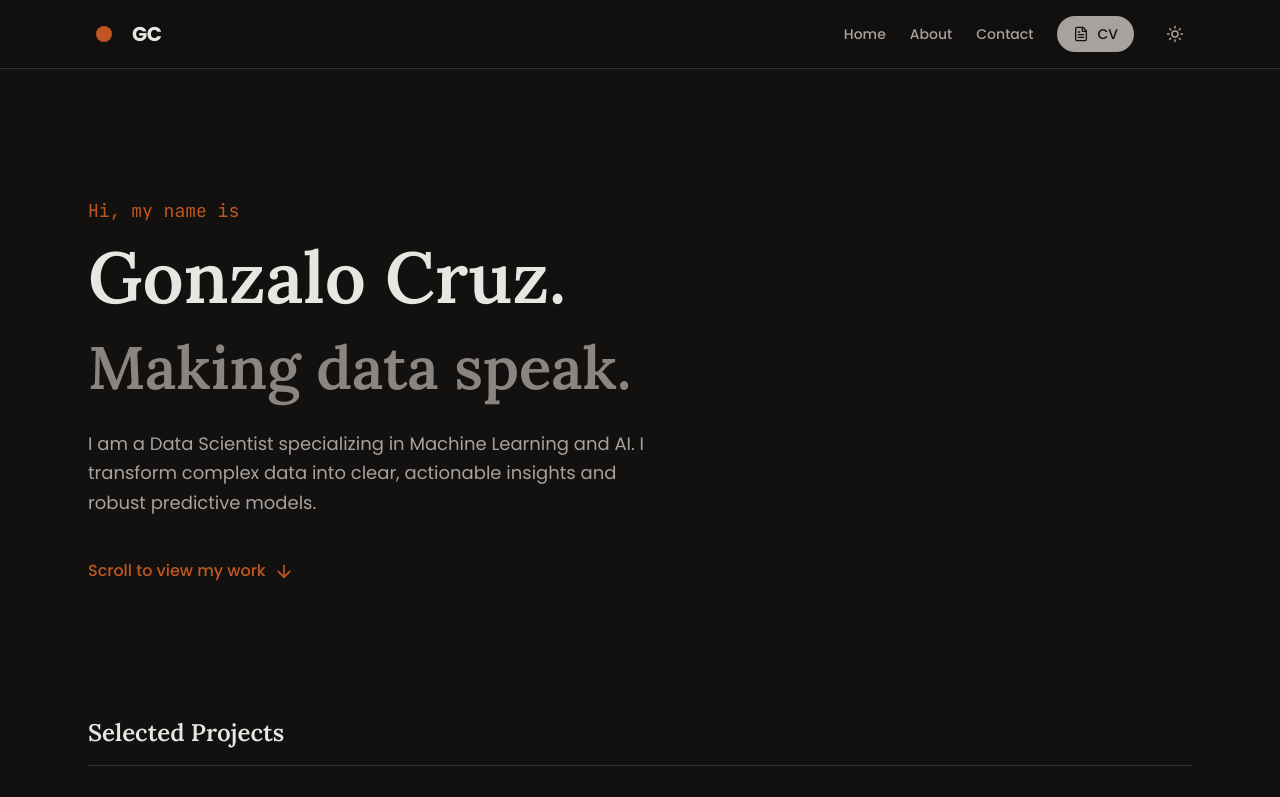
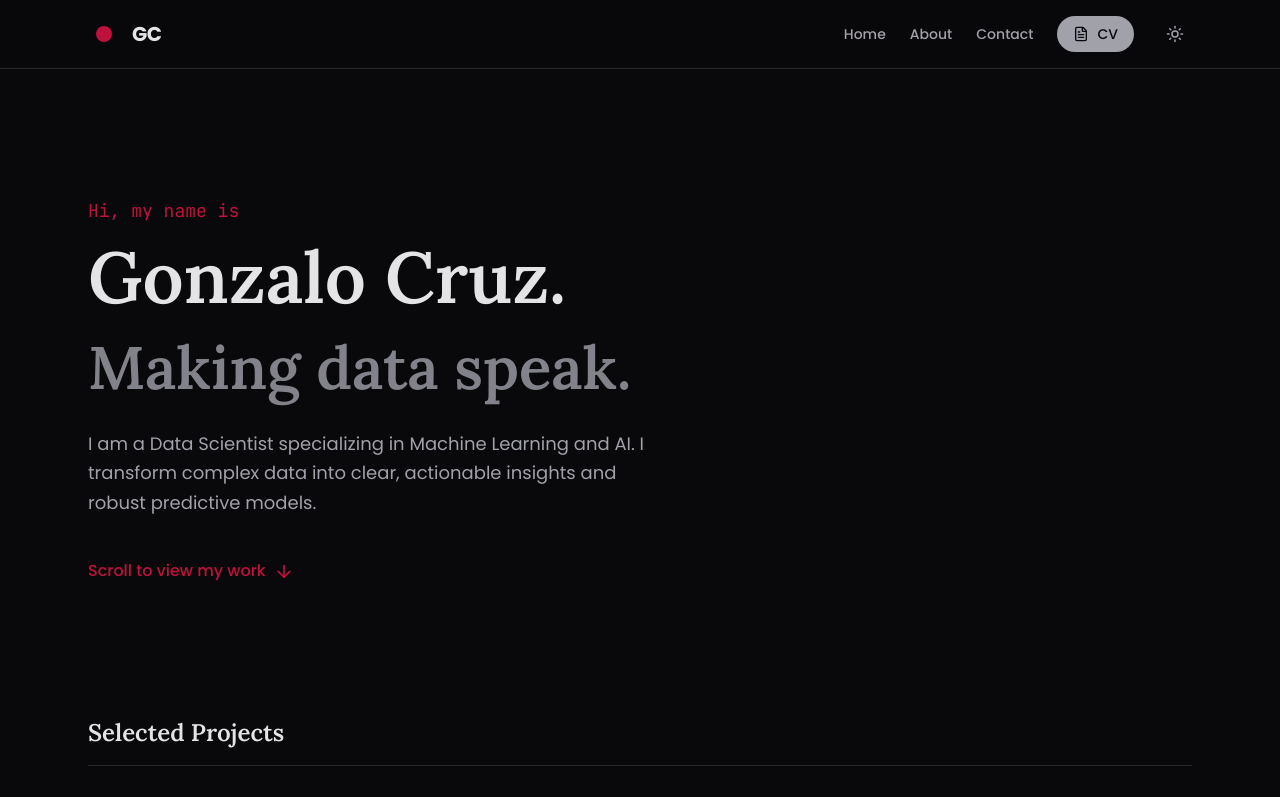
Before and after one commit to gonzalo-cruz/portfolio, a React (Vite) app: page / in a window 1280 px wide. Shown: the top 797 px of the page. Built offline with nearby package versions, Linux system fonts and the light colour scheme.

Commit message:
proyecto sist distribuidos

```diff
--- a/tailwind.config.js
+++ b/tailwind.config.js
@@ -13,18 +13,18 @@ export default {
         mono: ['JetBrains Mono', 'monospace'],
       },
       colors: {
-  paper: '#f2f0e9',          // Warm Alabaster (Not white)
-  'paper-border': '#e0ded5', // Darker stone
-  rust: '#c05621',           // Burnt Clay / Terra Cotta (Primary)
-  ink: '#2d2a26',            // Soft Charcoal (Not black)
-  'ink-light': '#5e5b56',    // Warm Grey
-  parchment: '#e6e4dc',      // Secondary bg
+  paper: '#f3f4f6',          // Mist Grey
+  'paper-border': '#e5e7eb',
+  rust: '#be123c',           // Faded Red (Primary)
+  ink: '#111827',            // Soft Navy Black
+  'ink-light': '#4b5563',
+  parchment: '#e5e7eb',
   warm: {
-    surface: '#1c1b1a',      // Warm Off-Black (Dark Mode BG)
-    border: '#33302c',       // Warm Grey Border
-    text: '#e8e6e3',         // Bone White (Text)
-    subtext: '#a8a29e',      // Warm Grey Subtext
-    black: '#121110'         // Deepest Warm Tone
+    surface: '#18181b',      // Zinc 900 (Soft Industrial Dark)
+    border: '#27272a',
+    text: '#e4e4e7',         // Zinc 200
+    subtext: '#a1a1aa',      // Zinc 400
+    black: '#09090b'
   }
 },
     },
```
